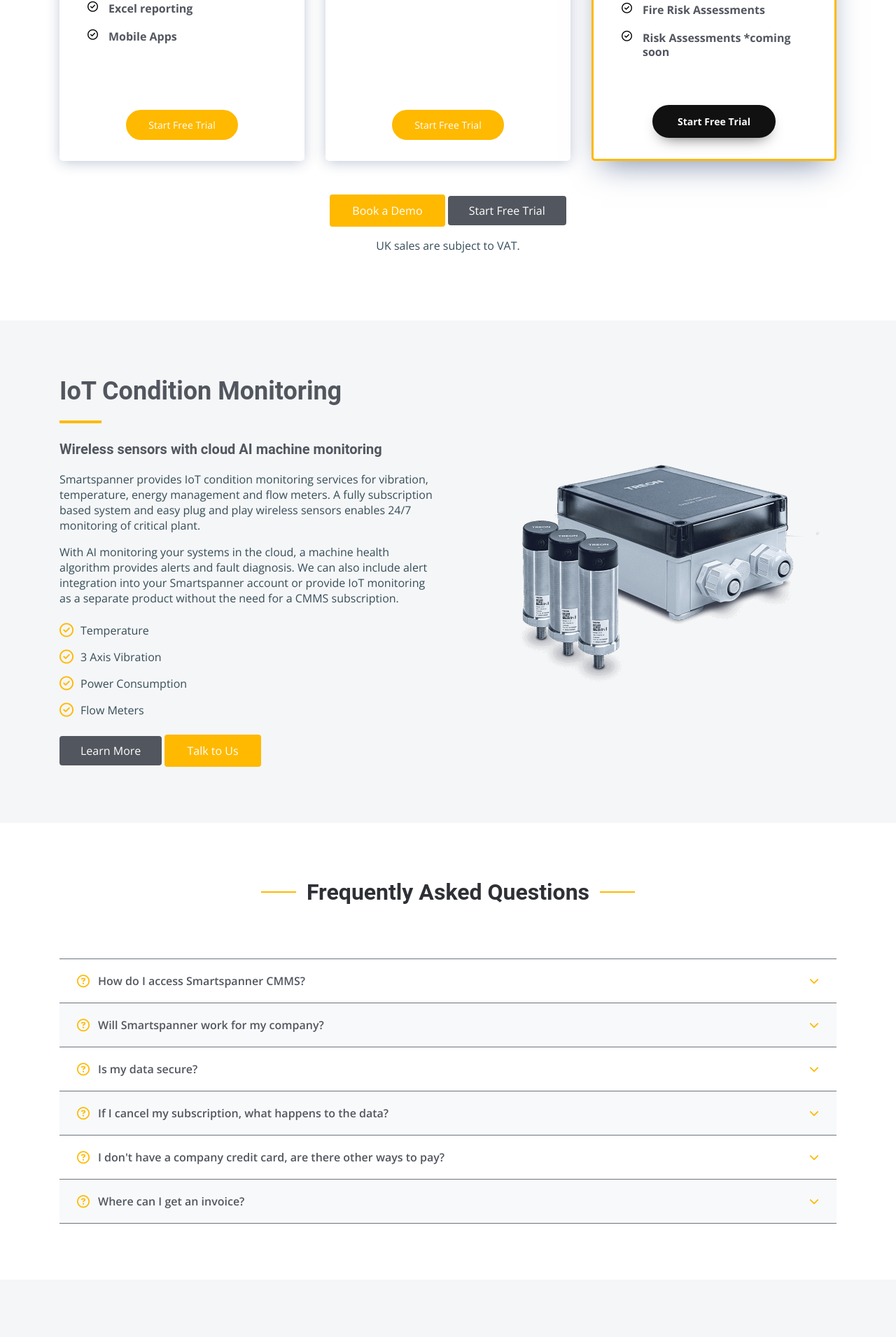
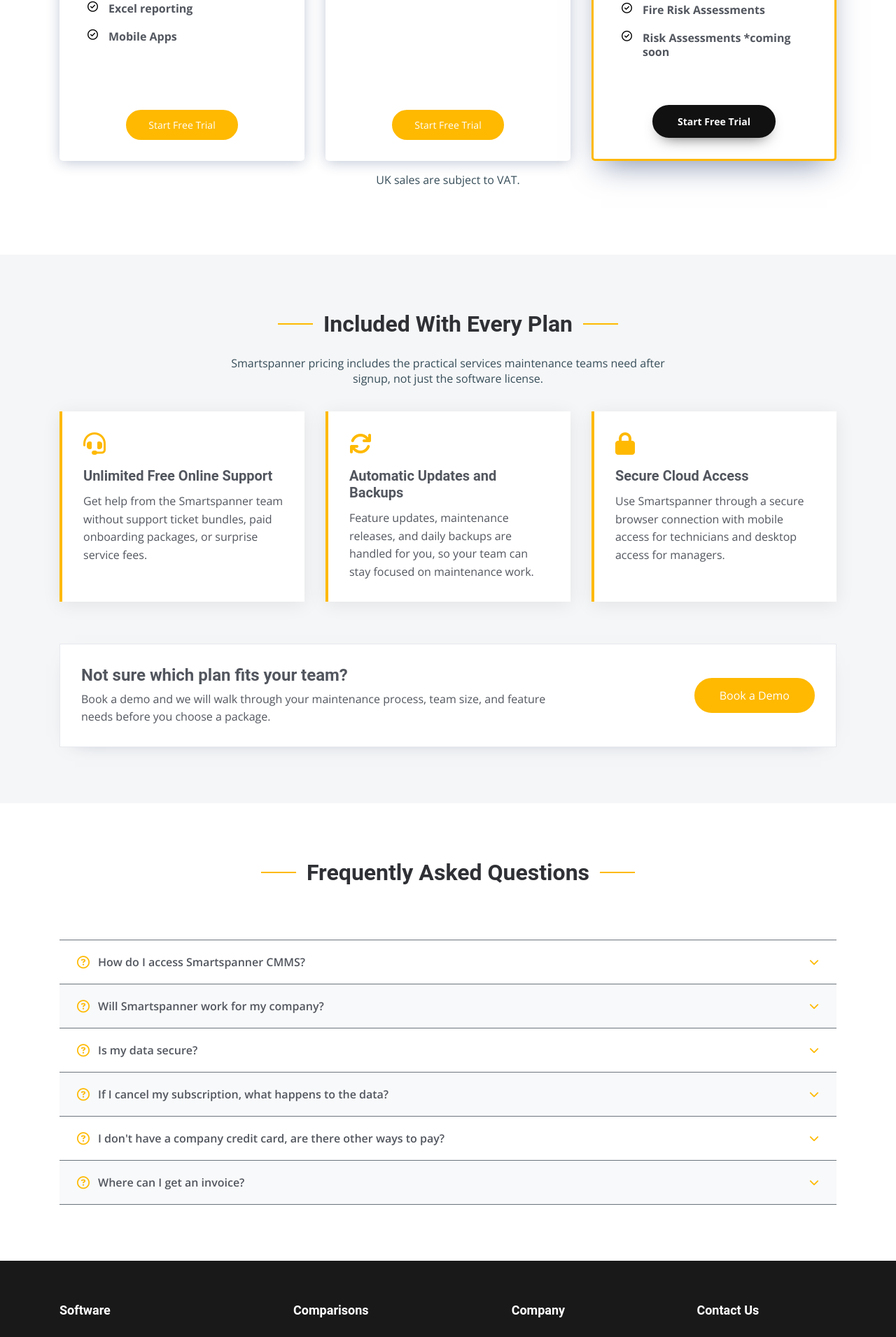
Before and after one commit to smartspanner/smartspanner.com, a Jekyll site: the page built from pricing.html, in a window 1280 px wide. Shown: the part 1181-3092 px from the top of the page at 70% size. Built offline with Jekyll 4.4.1, drawn with Linux system fonts in a browser that asks for light colours; some of the changed text lies outside the part shown.

Commit message:
style: replace pricing IoT section

```diff
--- a/pricing.html
+++ b/pricing.html
@@ -86,11 +86,6 @@
       </div>
     </div>
 
-    <div class="text-center mt-5">
-      <a href="{{ '/book-a-demo' | relative_url }}" class="btn btn-primary mx-1">Book a Demo</a>
-      <a href="{{ site.signup_url }}" class="btn btn-secondary mx-1">Start Free Trial</a>
-    </div>
-
     <div class="text-center mt-4">
       <p>UK sales are subject to VAT.</p>
     </div>
@@ -127,46 +122,51 @@
 });
 </script>
 
-<!-- IoT Section -->
-<section id="get-started" class="get-started section-bg">
+<!-- Pricing Support Section -->
+<section id="pricing-support" class="pricing-support section-bg">
   <div class="container">
-    <div class="row align-items-center">
-      <div class="col-lg-6">
-        <div class="content">
-          <h3>IoT Condition Monitoring</h3>
-          <h4>Wireless sensors with cloud AI machine monitoring</h4>
-          <p>Smartspanner provides IoT condition monitoring services for vibration, temperature, energy management and flow meters. A fully subscription based system and easy plug and play wireless sensors enables 24/7 monitoring of critical plant.</p>
-          <p>With AI monitoring your systems in the cloud, a machine health algorithm provides alerts and fault diagnosis. We can also include alert integration into your Smartspanner account or provide IoT monitoring as a separate product without the need for a CMMS subscription.</p>
-          <ul class="list-unstyled mt-4">
-            <li><i class="fa-regular fa-circle-check"></i> Temperature</li>
-            <li><i class="fa-regular fa-circle-check"></i> 3 Axis Vibration</li>
-            <li><i class="fa-regular fa-circle-check"></i> Power Consumption</li>
-            <li><i class="fa-regular fa-circle-check"></i> Flow Meters</li>
-          </ul>
-          <div class="mt-4">
-            <a href="{{ '/iot-condition-monitoring' | relative_url }}" class="btn btn-secondary mx-1">Learn More</a>
-            <a href="{{ '/contact' | relative_url }}" class="btn btn-primary mx-1">Talk to Us</a>
-          </div>
+    <div class="section-header">
+      <h2>Included With Every Plan</h2>
+      <p>Smartspanner pricing includes the practical services maintenance teams need after signup, not just the software license.</p>
+    </div>
+
+    <div class="row gy-4">
+      <div class="col-lg-4 col-md-6">
+        <div class="pricing-support-item">
+          <i class="fa-solid fa-headset"></i>
+          <h3>Unlimited Free Online Support</h3>
+          <p>Get help from the Smartspanner team without support ticket bundles, paid onboarding packages, or surprise service fees.</p>
         </div>
       </div>
-      <div class="col-lg-6">
-        <img src="{{ '/assets/img/features/sensors.png' | relative_url }}" class="img-fluid" alt="IoT Sensors" loading="lazy">
+
+      <div class="col-lg-4 col-md-6">
+        <div class="pricing-support-item">
+          <i class="fa-solid fa-arrows-rotate"></i>
+          <h3>Automatic Updates and Backups</h3>
+          <p>Feature updates, maintenance releases, and daily backups are handled for you, so your team can stay focused on maintenance work.</p>
+        </div>
       </div>
+
+      <div class="col-lg-4 col-md-6">
+        <div class="pricing-support-item">
+          <i class="fa-solid fa-lock"></i>
+          <h3>Secure Cloud Access</h3>
+          <p>Use Smartspanner through a secure browser connection with mobile access for technicians and desktop access for managers.</p>
+        </div>
+      </div>
+    </div>
+
+    <div class="pricing-demo-cta">
+      <div>
+        <h3>Not sure which plan fits your team?</h3>
+        <p>Book a demo and we will walk through your maintenance process, team size, and feature needs before you choose a package.</p>
+      </div>
+      <a href="{{ '/book-a-demo' | relative_url }}" class="btn btn-primary">Book a Demo</a>
     </div>
   </div>
 </section>
 
 {% include faq.html %}
-
-<!-- Post-FAQ CTA -->
-<section class="get-started section-bg">
-  <div class="container text-center">
-    <h3 style="font-size: 28px; color: var(--color-secondary); font-weight: 600; margin-bottom: 15px;">Ready to Get Started?</h3>
-    <p style="font-size: 16px; max-width: 500px; margin: 0 auto 25px;">See Smartspanner in action with a free demo, or start your 14-day trial today.</p>
-    <a href="{{ '/book-a-demo' | relative_url }}" class="btn btn-primary" style="margin: 10px; padding: 12px 40px; border-radius: 50px; font-size: 16px;">Book a Demo</a>
-    <a href="{{ site.signup_url }}" class="btn btn-secondary" style="margin: 10px; padding: 12px 40px; border-radius: 50px; font-size: 16px;">Start Free Trial</a>
-  </div>
-</section>
 
 <!-- FAQ Schema for SEO -->
 <script type="application/ld+json">
```
Also changed, not shown: style.css (+73 -0 lines), style.min.css.
